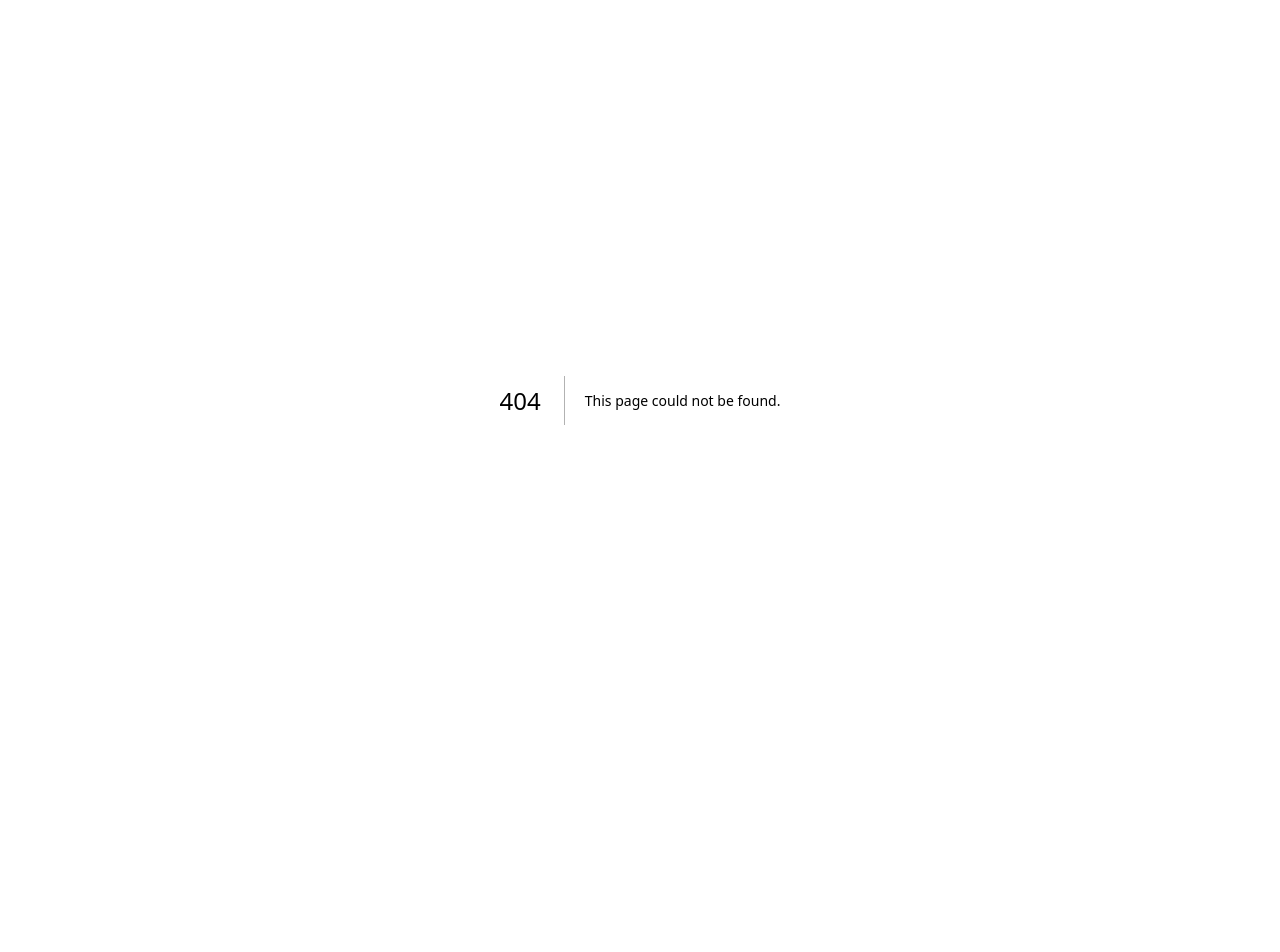
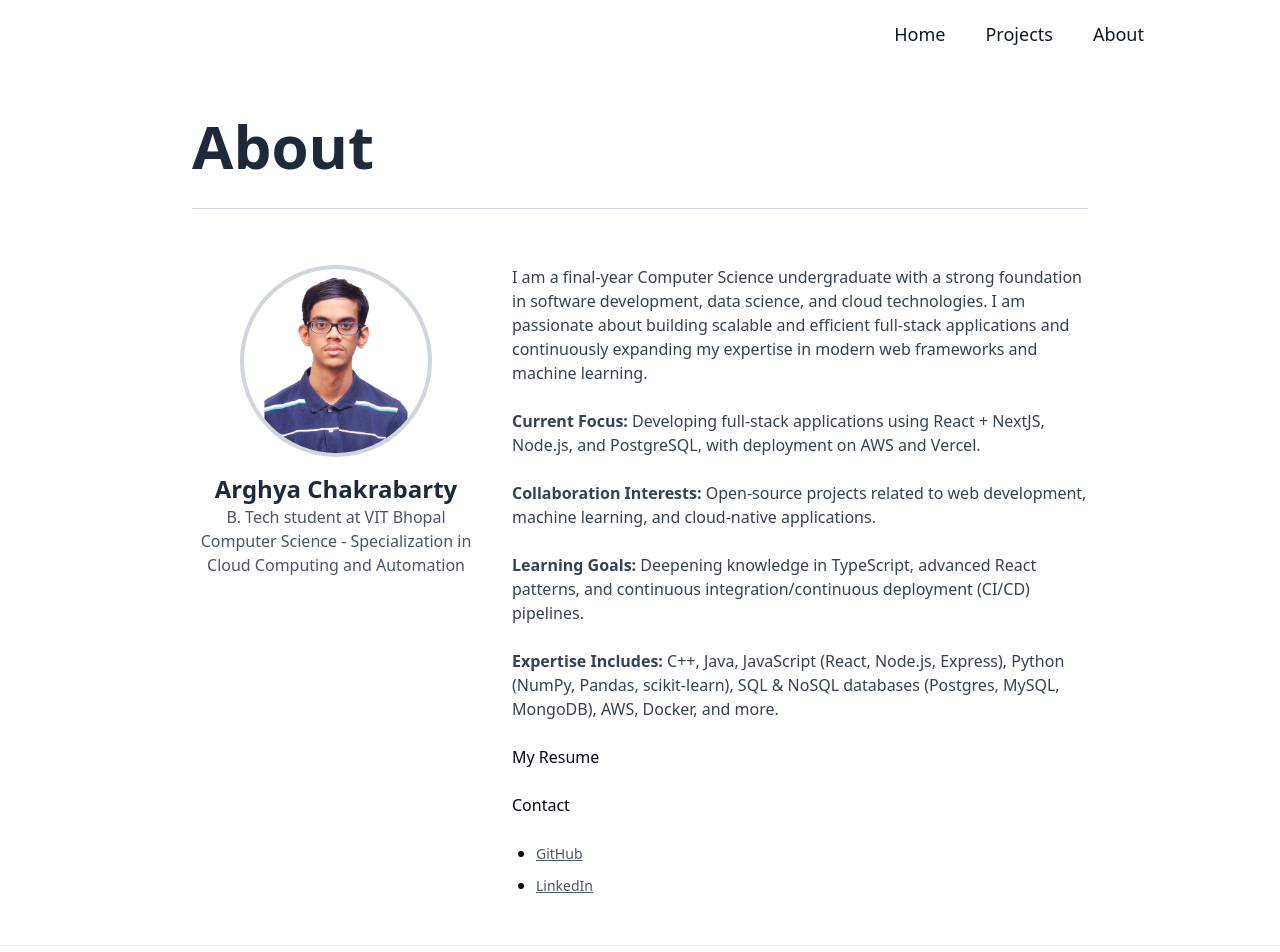
Before and after one commit to arghya2801/portfolio, a Next.js app: page /about in a window 1280 px wide. Before the commit this address had no page. Shown: the top 952 px of the page. Before the commit the page ends 800 px from the top, so only its background shows below. Built offline with nearby package versions, Linux system fonts and the light colour scheme.

Commit message:
Added About page

```diff
--- /dev/null
+++ b/src/app/about/page.tsx
@@ -0,0 +1,74 @@
+"use client"
+import Footer from "@/components/Footer";
+import Navbar from "@/components/Navbar";
+// import Image from "next/image";
+
+
+export default function Home() {
+    return (
+        <>
+            <Navbar />
+            <div className="container mx-auto px-48 py-12">
+                <h1 className="text-6xl font-semibold text-gray-800 dark:text-gray-100 mb-8">About</h1>
+                <hr className="border-gray-300 dark:border-gray-700 py-7" />
+
+                <div className="flex flex-col md:flex-row gap-8">
+                    {/* Left Column: Image and Introduction */}
+                    <div className="md:w-1/3 flex flex-col items-center">
+                        {/* Image Placeholder */}
+                        <div className="w-48 h-48 rounded-full overflow-hidden mb-4 border-4 border-gray-300 dark:border-gray-700">
+                            <img
+                                src="Arghya_Photo_2022.png"
+                                alt="Arghya Chakrabarty"
+                                className="w-full h-full object-contain"
+                            />
+                        </div>
+                        <div className="text-center">
+                            <h2 className="text-2xl font-semibold text-gray-800 dark:text-gray-100">Arghya Chakrabarty</h2>
+                            <p className="text-gray-600 dark:text-gray-400">B. Tech student at VIT Bhopal</p>
+                            <p className="text-gray-600 dark:text-gray-400">Computer Science - Specialization in Cloud Computing and Automation</p>
+                        </div>
+                    </div>
+
+                    {/* Right Column: Biography and Details */}
+                    <div className="md:w-2/3 space-y-6">
+                        <p className="text-gray-700 dark:text-gray-300">
+                            I am a final-year Computer Science undergraduate with a strong foundation in software development, data science, and cloud technologies. I am passionate about building scalable and efficient full-stack applications and continuously expanding my expertise in modern web frameworks and machine learning.
+                        </p>
+                        <p className="text-gray-700 dark:text-gray-300">
+                            <span className="font-bold">Current Focus:</span> Developing full-stack applications using React + NextJS, Node.js, and PostgreSQL, with deployment on AWS and Vercel.
+                        </p>
+                        <p className="text-gray-700 dark:text-gray-300">
+                            <span className="font-bold">Collaboration Interests:</span> Open-source projects related to web development, machine learning, and cloud-native applications.
+                        </p>
+                        <p className="text-gray-700 dark:text-gray-300">
+                            <span className="font-bold">Learning Goals:</span> Deepening knowledge in TypeScript, advanced React patterns, and continuous integration/continuous deployment (CI/CD) pipelines.
+                        </p>
+                        <p className="text-gray-700 dark:text-gray-300">
+                            <span className="font-bold">Expertise Includes:</span> C++, Java, JavaScript (React, Node.js, Express), Python (NumPy, Pandas, scikit-learn), SQL & NoSQL databases (Postgres, MySQL, MongoDB), AWS, Docker, and more.
+                        </p>
+
+                        <h2>My Resume</h2>
+
+                        <h2>Contact</h2>
+                        <ul className="list-disc pl-6 space-y-2">
+                            <li>
+                                <a href="https://github.com/arghya2801" target="_blank" rel="noopener noreferrer" className="text-sm text-gray-600 dark:text-gray-300 underline">
+                                    GitHub
+                                </a>
+                            </li>
+                            <li>
+                                <a href="https://www.linkedin.com/in/arghya_333/" target="_blank" rel="noopener noreferrer" className="text-sm text-gray-600 dark:text-gray-300 underline">
+                                    LinkedIn
+                                </a>
+                            </li>
+                        </ul>
+
+                    </div>
+                </div>
+            </div>
+
+            <Footer />
+        </>
+    );
+}
```
